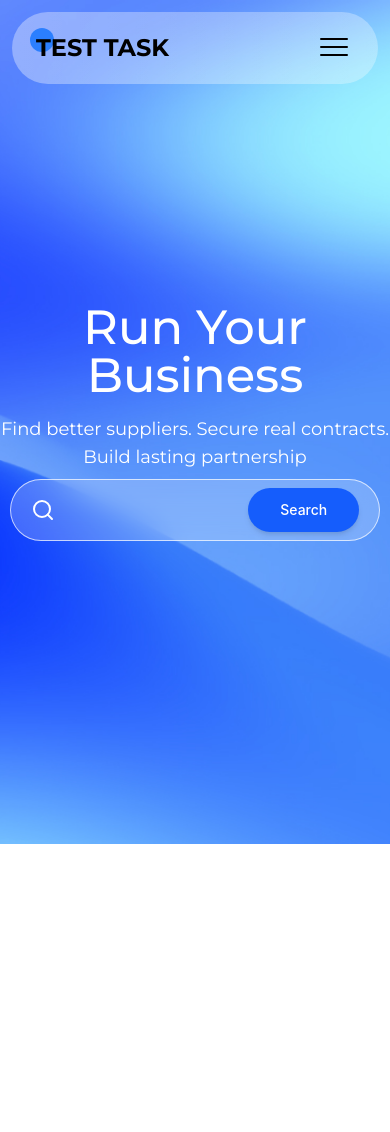
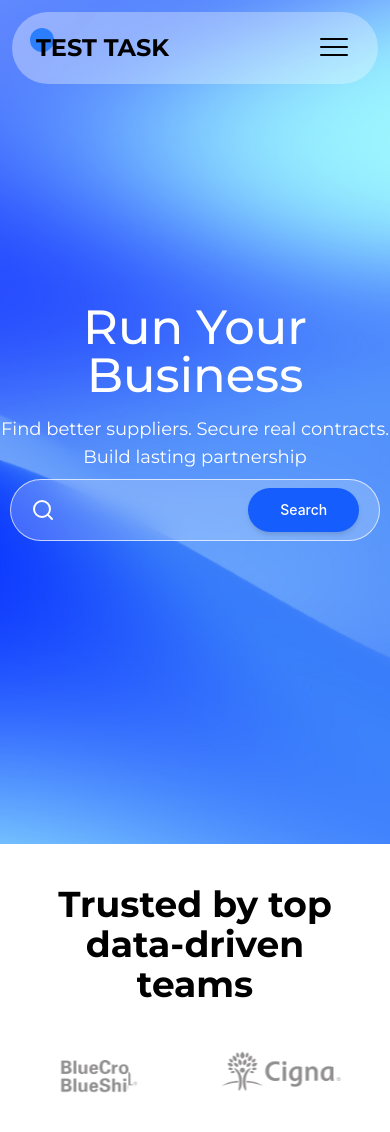
Before and after one commit to krowbee/galaxy-test, a React (Vite) app: page / in a window 390 px wide. Shown: the top 1132 px of the page. Before the commit the page ends 844 px from the top, so only its background shows below. Built offline with nearby package versions, Linux system fonts and the light colour scheme.

Commit message:
feat: add partners section, fixed header position

```diff
--- a/src/index.css
+++ b/src/index.css
@@ -4,3 +4,16 @@
 @theme {
   --font-montserrat: "Montserrat", sans-serif;
 }
+
+@keyframes animate-marquee {
+  0% {
+    transform: translateX(0);
+  }
+  to {
+    transform: translateX(calc(-100% / 3));
+  }
+}
+
+.marquee {
+  animation: animate-marquee 10s infinite linear;
+}
--- a/src/pages/homepage/Homepage.tsx
+++ b/src/pages/homepage/Homepage.tsx
@@ -1,11 +1,13 @@
 import { Header } from "./components/Header";
 import { HeroSection } from "./components/HeroSection";
+import { PartnerSection } from "./components/PartnerSection";
 
 export function Homepage() {
   return (
     <>
       <Header />
       <HeroSection />
+      <PartnerSection />
     </>
   );
 }
--- a/src/pages/homepage/components/Header.tsx
+++ b/src/pages/homepage/components/Header.tsx
@@ -4,7 +4,7 @@ import { BurgerMenu } from "./burger-menu/BurgerMenu";
 export function Header() {
   const isMobile = useMobile();
   return (
-    <div className="fixed z-20 w-full px-3 pt-3 md:px-8 lg:px-12">
+    <div className="absolute z-20 w-full px-3 pt-3 md:px-8 lg:px-12">
       <header className="flex flex-roww-full bg-linear-to-r justify-between items-center from-white/35 to-white/30  px-6 py-4 z-20 rounded-full">
         <div className="relative">
           <h2 className="relative uppercase text-2xl font-bold z-10 font-montserrat ">
--- /dev/null
+++ b/src/pages/homepage/components/PartnerSection.tsx
@@ -0,0 +1,26 @@
+export function PartnerSection() {
+  const src = [
+    "/marquee/marquee.webp",
+    "/marquee/marquee.webp",
+    "/marquee/marquee.webp",
+  ];
+  return (
+    <section className="w-full flex flex-col items-center p-10 gap-10 overflow-x-hidden">
+      <h2 className="text-center text-4xl font-montserrat font-bold">
+        Trusted by top data-driven teams
+      </h2>
+      <div className="marquee flex flex-row overflow-hidden w-max">
+        {src.map((src) => (
+          <picture>
+            <source src={src} type="image/webp" />
+            <img
+              src="/marquee/marquee.png"
+              alt=""
+              className="h-14 w-auto shrink-0 opacity-50"
+            />
+          </picture>
+        ))}
+      </div>
+    </section>
+  );
+}
```
Also changed, not shown: public/marquee/marquee.png (added), public/marquee/marquee.webp (added).
